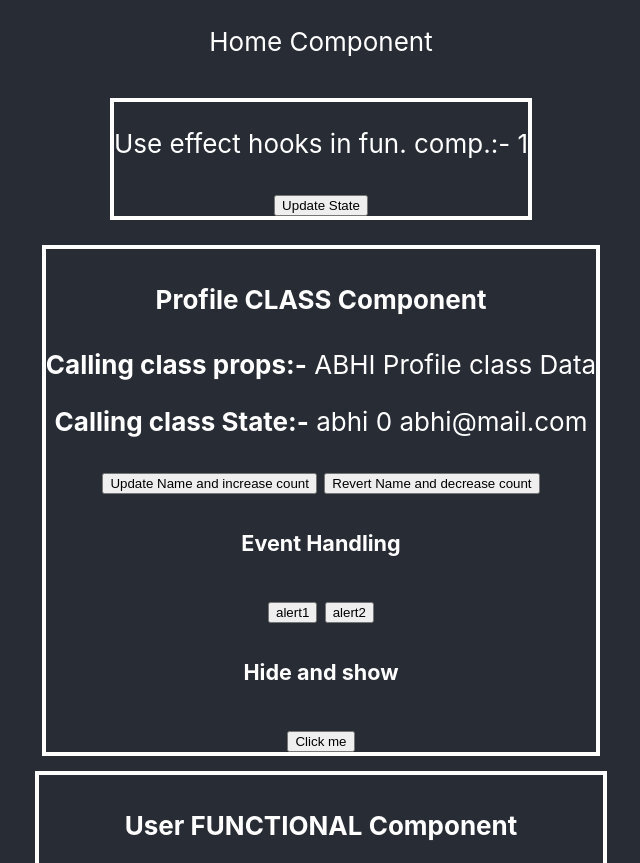
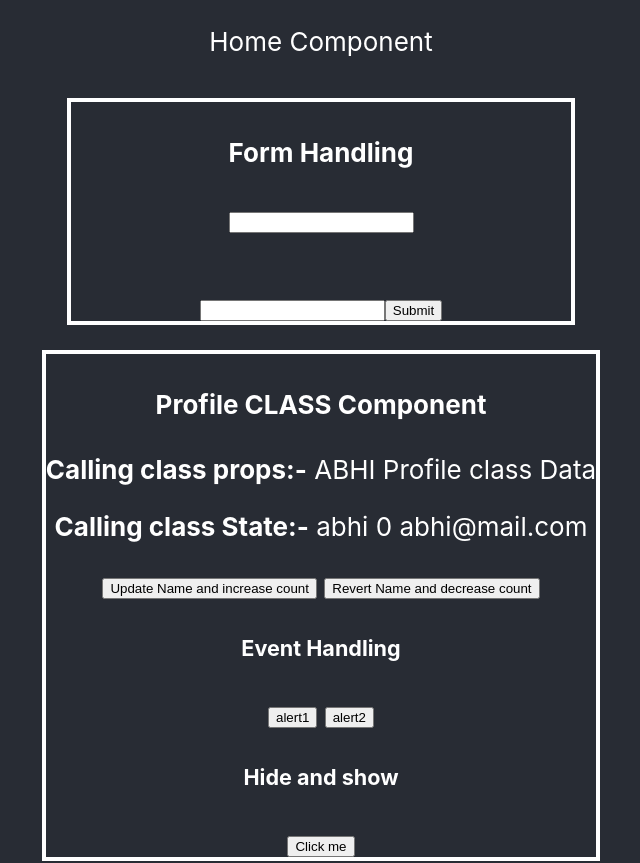
Before and after one commit to 2249abhi/react, a React (Create React App) app in the folder basic/: page / in a window 1280 px wide. Shown: the top 863 px of the page, without its empty margins (319-959 px from the left). Built offline with nearby package versions, Linux system fonts and the light colour scheme.

Commit message:
basic form submit with validation

```diff
--- a/basic/src/Forms.js
+++ b/basic/src/Forms.js
@@ -1,18 +1,71 @@
-import React,{useEffect,useState} from 'react'
+import React from 'react'
 
-const Forms = () => {
-    //count1 & setCount1 are variables in array
-    const [count1,setCount1] = useState(1);
-    useEffect(()=>{
-        console.warn(count1);
-    },[count1==4])
-  return (
-    <div style={{border: "solid white 4px",margin: "15px 15px 25px 15px"}}>
-        <p>Use effect hooks in fun. comp.:- {count1}</p>
-        <button onClick={()=>setCount1(count1+1)}>Update State</button>
-    </div>
+export default class Forms extends React.Component {
+    constructor()
+    {
+        super()
+        this.state={
+            user:"",
+            password:"",
+            userError:"",
+            passwordError:""
 
-  )
+        }
+    }
+    valid()
+    {
+        if(!this.state.user.includes("@"))
+        {
+            this.setState({userError:"Invalid User Name"});
+        } else {
+
+            return true;
+        }
+    }
+
+    submit()
+    {
+        this.setState({userError:""});
+        //console.warn(this.state);
+        if(this.valid())
+        {
+            //console.log('success');
+            alert('form Submitted Succuesfully');
+        }
+    }
+  render() {
+    return (
+      <div style={{border: "solid white 4px",margin: "15px 15px 25px 15px",width:"500px"}}>
+        <h4>Form Handling</h4>
+        <input type="text" name="user"
+            onChange={(e)=>{this.setState({user:e.target.value})}}
+        /><br/><p>{this.state.userError}</p><br/>
+        <input type="password" name="password"
+            onChange={(e)=>{this.setState({password:e.target.value})}}
+        />
+        <button onClick={()=>this.submit()} >Submit</button>
+      </div>
+
+    )
+  }
 }
 
-export default Forms
+
+// import React,{useEffect,useState} from 'react'
+
+// const Forms = () => {
+//     //count1 & setCount1 are variables in array
+//     const [count1,setCount1] = useState(1);
+//     useEffect(()=>{
+//         console.warn(count1);
+//     },[count1==4])
+//   return (
+//     <div style={{border: "solid white 4px",margin: "15px 15px 25px 15px"}}>
+//         <p>Use effect hooks in fun. comp.:- {count1}</p>
+//         <button onClick={()=>setCount1(count1+1)}>Update State</button>
+//     </div>
+
+//   )
+// }
+
+// export default Forms
```
